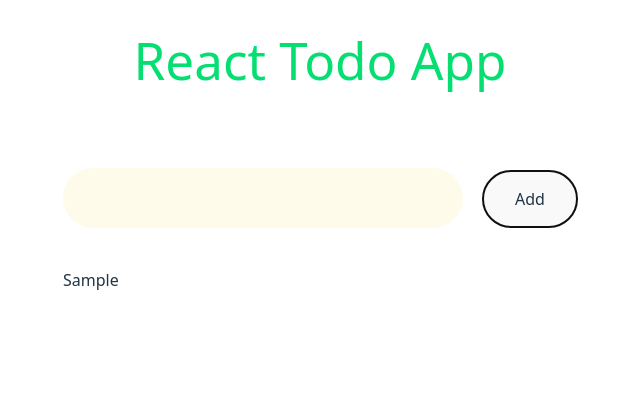
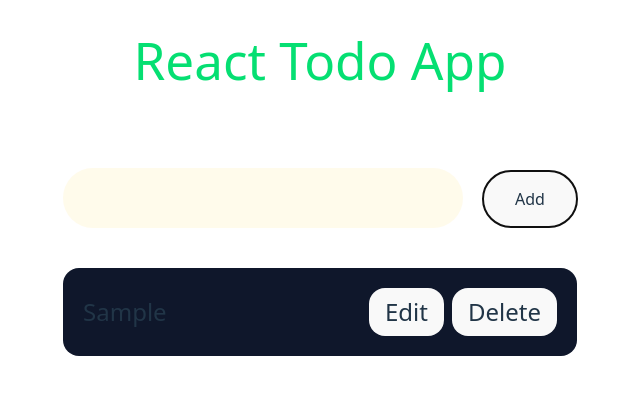
Before and after one commit to bilalpirzada/react-todo-app, a React (Vite) app: page / in a window 1280 px wide. Both pictures are taken after typing "Sample" into the empty fields and a click on the button "Add". Shown: the top 394 px of the page, without its empty margins (320-960 px from the left). Built offline with nearby package versions, Linux system fonts and the light colour scheme.

Commit message:
Style the task list and add buttons

```diff
--- a/src/App.jsx
+++ b/src/App.jsx
@@ -37,12 +37,18 @@ function App() {
   </div>
 
 
-    <ol className='mt-10 flex justify-start'>
+    <ul className='mt-10 flex flex-col'>
 
     {tasksArray.map((task,index)=>{
-       return <li key={index}>{task}</li>
+       return <li key={index} className='text-2xl mb-3 flex justify-between items-center bg-slate-900 p-5 rounded-2xl'>
+        <div className='inline-block'>{task}</div>
+        <div className='inline-block'>
+          <button className='bg-blue-400 rounded-2xl px-4 py-2'>Edit</button>
+          <button className='bg-red-400 rounded-2xl px-4 py-2 ml-2'>Delete</button>
+        </div>
+        </li>
     })}
-    </ol>
+    </ul>
 
   </>
 }
```
